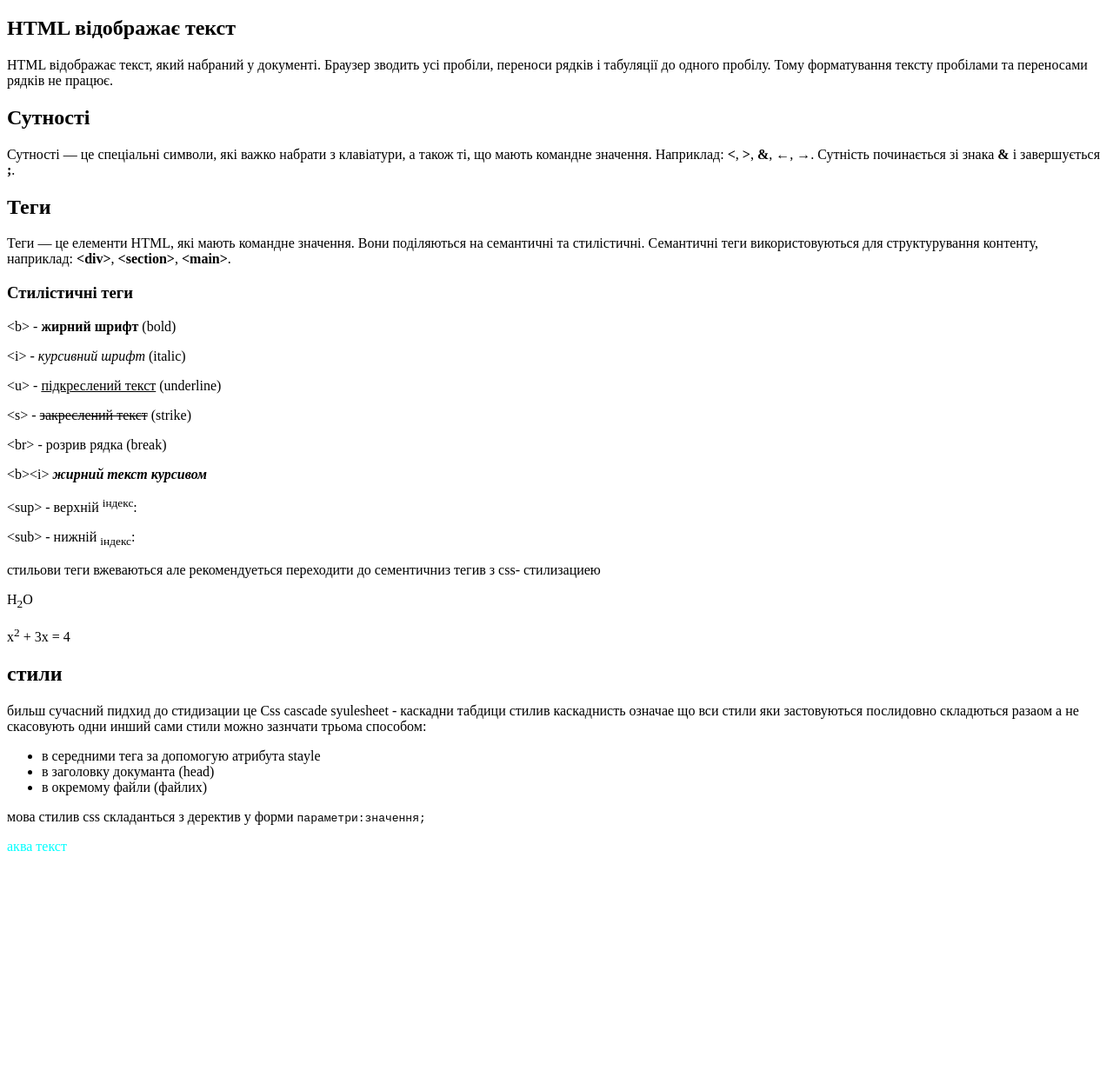
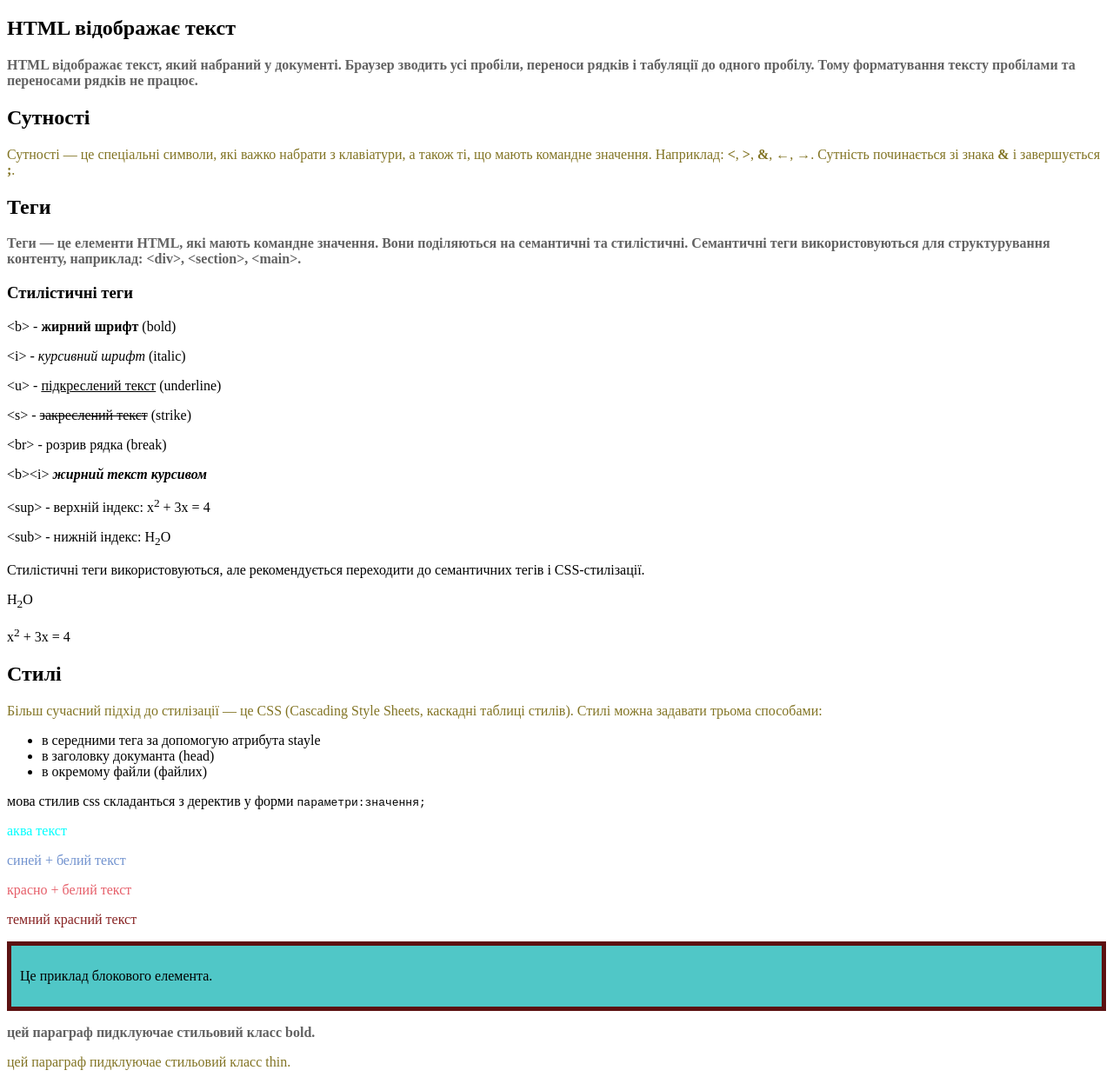
Before and after one commit to chaus94/P63--, a plain HTML site: page html_p63/intro.html in a window 1280 px wide. Shown: the part 61-1300 px from the top of the page at 87% size. Before the commit the page ends 1060 px from the top, so only its background shows below. Drawn offline with Linux system fonts and the light colour scheme.

Commit message:
edit 18:33 end for this day

```diff
--- a/html_p63/intro.html
+++ b/html_p63/intro.html
@@ -4,19 +4,36 @@
     <meta charset="UTF-8">
     <meta name="viewport" content="width=device-width, initial-scale=1.0">
     <title>HTML</title>
+<style>
+
+.bold{
+    color: #626262;
+    font-weight: 800;
+}
+
+.thin{
+    color: #827424;
+    font-weight: 100;
+}
+
+
+
+</style>
+
+
 </head>
 <body>
     <h1>Основні теги та сутності</h1>
 
     <h2>HTML відображає текст</h2>
-    <p>
+    <p class="bold">
         HTML відображає текст, який набраний у документі. Браузер зводить усі
         пробіли, переноси рядків і табуляції до одного пробілу. Тому форматування
         тексту пробілами та переносами рядків не працює.
     </p>
 
     <h2>Сутності</h2>
-    <p>
+    <p class="thin">
         Сутності — це спеціальні символи, які важко набрати з клавіатури, а також
         ті, що мають командне значення. Наприклад: <b>&lt;</b>, <b>&gt;</b>,
         <b>&amp;</b>, <b>&larr;</b>, <b>&rarr;</b>. Сутність починається зі знака
@@ -24,7 +41,7 @@
     </p>
 
     <h2>Теги</h2>
-    <p>
+    <p class="bold">
         Теги — це елементи HTML, які мають командне значення. Вони поділяються на
         семантичні та стилістичні. Семантичні теги використовуються для
         структурування контенту, наприклад: <b>&lt;div&gt;</b>,
@@ -38,20 +55,19 @@
     <p>&lt;s&gt; - <s>закреслений текст</s> (strike)</p>
     <p>&lt;br&gt; - розрив рядка (break)</p>
     <p>&lt;b&gt;&lt;i&gt; <b><i>жирний текст курсивом</i></b></p>
-     <p>&lt;sup&gt; - верхній <sup>індекс</sup>: </p>
-    <p>&lt;sub&gt; - нижній <sub>індекс</sub>: </p>
-    <p>стильови теги вжеваються але рекомендуеться переходити до
-        сементичниз тегив з css- стилизациею
+    <p>&lt;sup&gt; - верхній індекс: x<sup>2</sup> + 3x = 4</p>
+    <p>&lt;sub&gt; - нижній індекс: H<sub>2</sub>O</p>
+    <p>Стилістичні теги використовуються, але рекомендується переходити до
+        семантичних тегів і CSS-стилізації.
     </p>
     <p>H<sub>2</sub>O</p>
-<p>x<sup>2</sup> + 3x = 4</p>
+    <p>x<sup>2</sup> + 3x = 4</p>
 
-    <p><h2>стили</h2></p>
-    <p>бильш сучасний пидхид до стидизации це <d>Css
-    </d>cascade syulesheet - каскадни табдици стилив каскаднисть означае що вси
-      стили яки застовуються послидовно складються разаом а не скасовують одни
-      инший  сами стили можно зазнчати трьома способом:</p>
-      <p><ul> <!-- unirdered list - маркований (ненумераний ) перелик -->
+    <h2>Стилі</h2>
+    <p class="thin">Більш сучасний підхід до стилізації — це CSS (Cascading Style Sheets,
+        каскадні таблиці стилів). Стилі можна задавати трьома способами:</p>
+    <!-- Unordered list — маркований список -->
+    <ul>
 
        <li>в середними тега за допомогую атрибута stayle</li>
        <li>в заголовку докуманта (head)</li>
@@ -59,15 +75,48 @@
 
 
 
-    </ul></p>
+    </ul>
       <p>мова стилив css  складанться з деректив у форми
        <code>параметри:значення;</code>
        <!-- span - абсолютно нетральний тег нечего не дадае тилкьки формуе блок-->
        </p>
 <p><span style="color: aqua;">аква текст</span></p>
+<p><span style="color: rgb(114, 147, 207);">синей + белий текст</span></p>
+<p><span style="color: rgb(230, 94, 105);">красно + белий текст</span></p>
+<p><span style="color: #882424;">темний красний текст</span></p>
+ <!-- 00 01 02 .. 09 0а 0b .. of 10 11 .. 19 1a .. 1f 20 .. 9f a0 a1 .. ff
+  rgb - система кольоротворення - будь-який колир можно скласти з
+  трьох базових кольорив\
+  исторично колир задавався трьома цифрами наприклад 0f0 -чистий зелений
+  555 - поривну компонетив - сирий колер вид 000 -чорвоний до fff - билий
+  таки кольори токош назаваюьб "безпечними" з розвитком IT  точнисть компонент збилшилст и
+  задаеться двома цифрами якшр величина мала то дописуеться перший 000000 -
+  чорний ffffffff - билий 0a0a0a0a - темний сирий майже чорний
+  0000ff - чистий синий -->
+
+  <!-- div (division ) нейтральний тег але блоковий - формуеться х нового рядка
+   з циеи точку зору теги подиляють на рядкови (inline ) блокови (block)
+   та комбиновини (inline-block) рялкови не регулюють розмири и вставляються у
+   текста блоковки формулються з нового рядка и якщо не зазначити инше
+   займають усю ширину сторинка  комбиновини вставляются в текст але можуть
+   регулювати розмири-->
+   <!-- деяки стильови праметри е збирними * поеднують декилька значений що
+    роздиляються через пробил -->
+   <!-- розмирнисть величин:1 рх пиксель минимальна вилстань на екрани
+    1vw - 1% вид ширини вкладки (viewport width)
+    1vh - 1% вид висоти вкладки (viewport height)
+    1em - 1% висота литери "M"- поширене лоя текстив
+    1% - вилсоток вид батькивського елемента-->
+    <div style="background-color: rgb(80, 199, 199); border: 5px solid rgb(92, 17, 17); padding: 10px;">
+      <p>Це приклад блокового елемента.</p>
+    </div>
+    <p class="bold">цей параграф пидклуючае стильовий класс bold.</p>
+    <p class="thin">цей параграф пидклуючае стильовий класс thin.</p>
 
 
 
 
+д.з. створити html-сторинку що пояснюе шистнадцятичну систему чеслення та правила формування коду кольорив  за RGB
+
 </body>
 </html>
```
